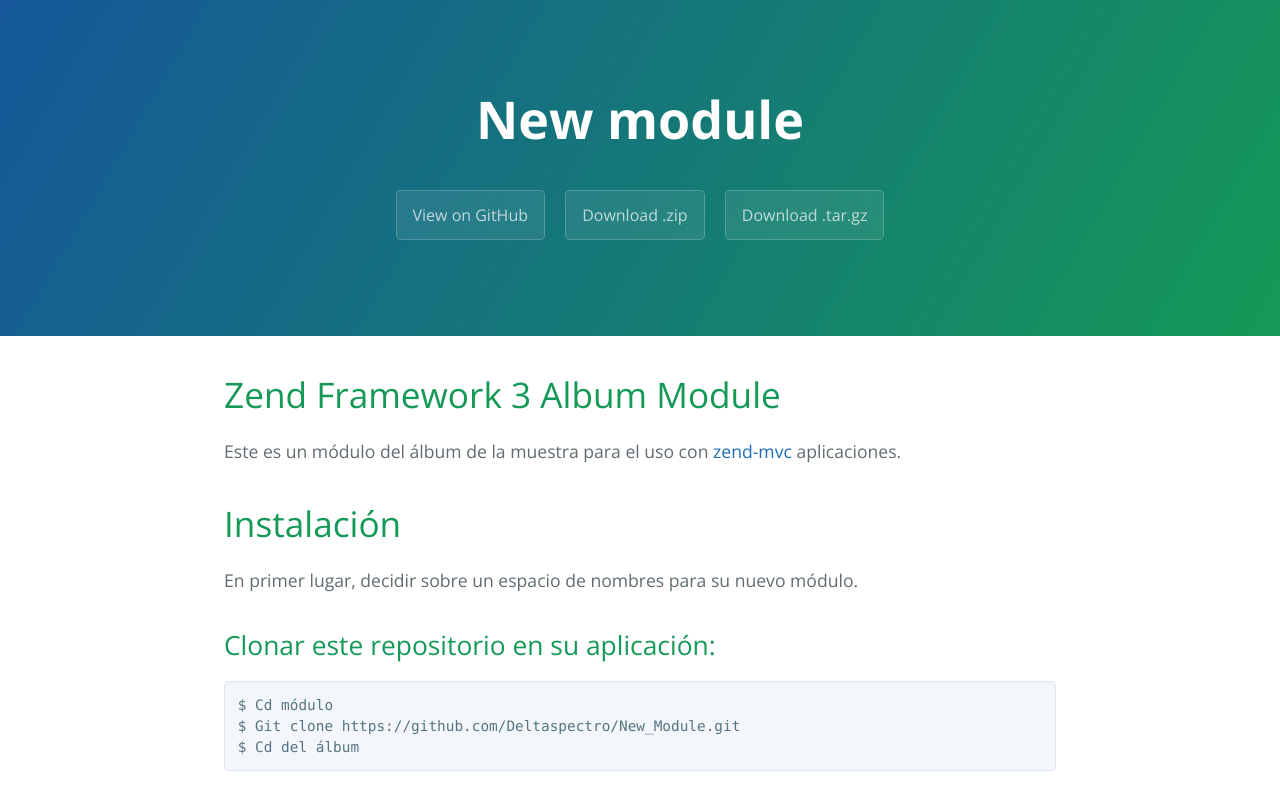
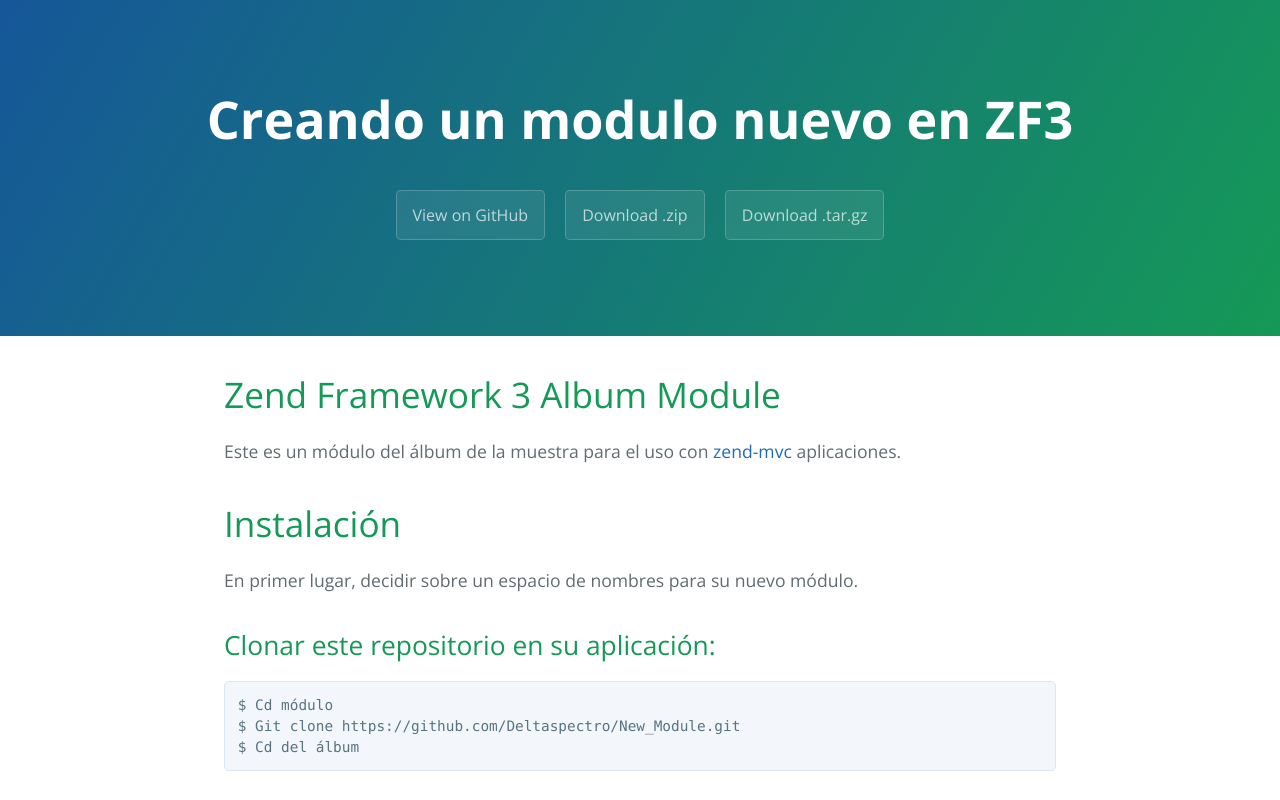
Before and after one commit to Deltaspectro/New_Module, a plain HTML site: page index.html in a window 1280 px wide. Shown: the top 800 px of the page. Drawn offline with nearby package versions, Linux system fonts and the light colour scheme.

Commit message:
Update index.html

```diff
--- a/index.html
+++ b/index.html
@@ -11,7 +11,7 @@
   </head>
   <body>
     <section class="page-header">
-      <h1 class="project-name">New module</h1>
+      <h1 class="project-name">Creando un modulo nuevo en ZF3</h1>
       <h2 class="project-tagline"></h2>
       <a href="https://github.com/Deltaspectro/New_Module" class="btn">View on GitHub</a>
       <a href="https://github.com/Deltaspectro/New_Module/zipball/master" class="btn">Download .zip</a>
```
